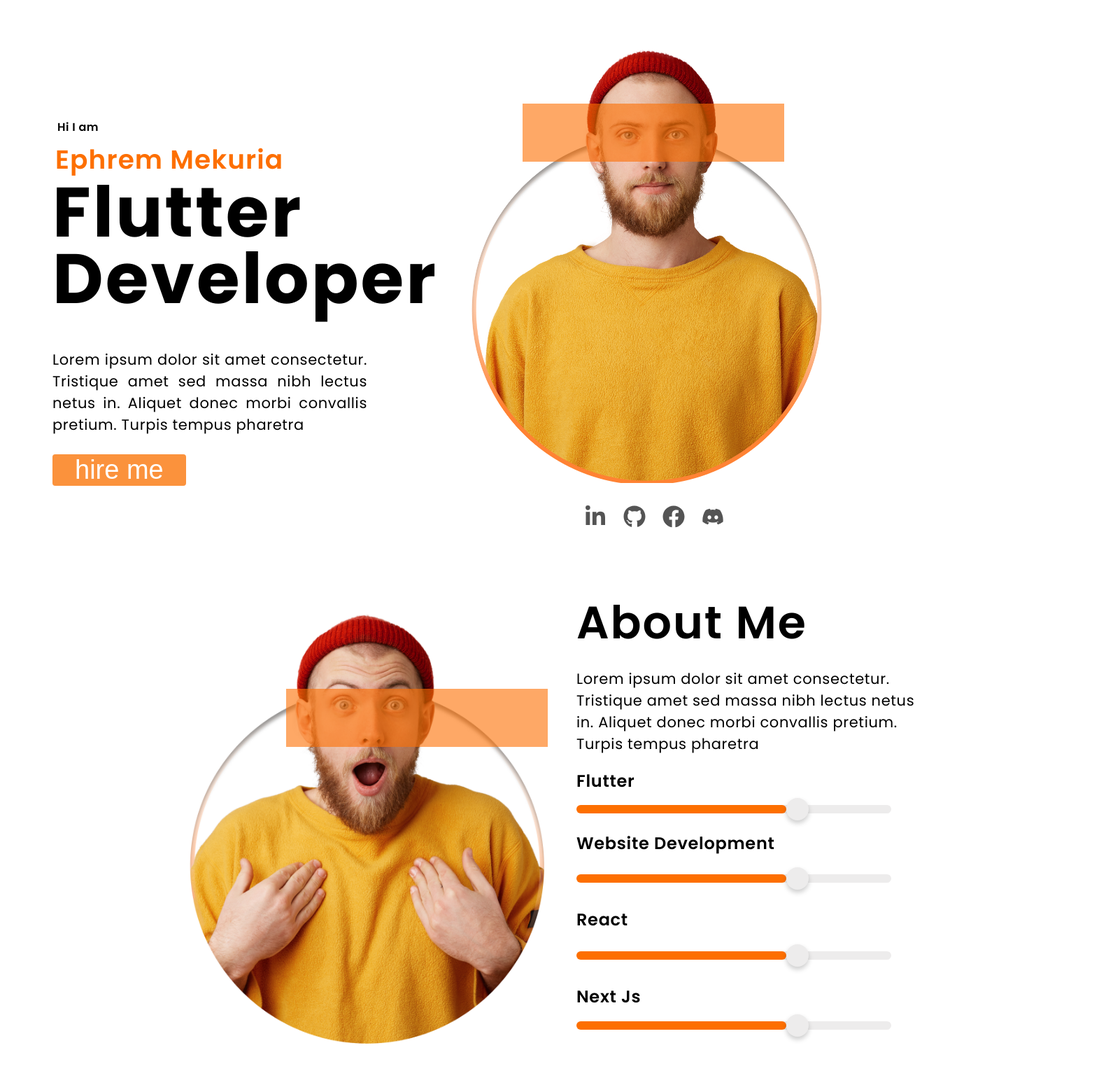
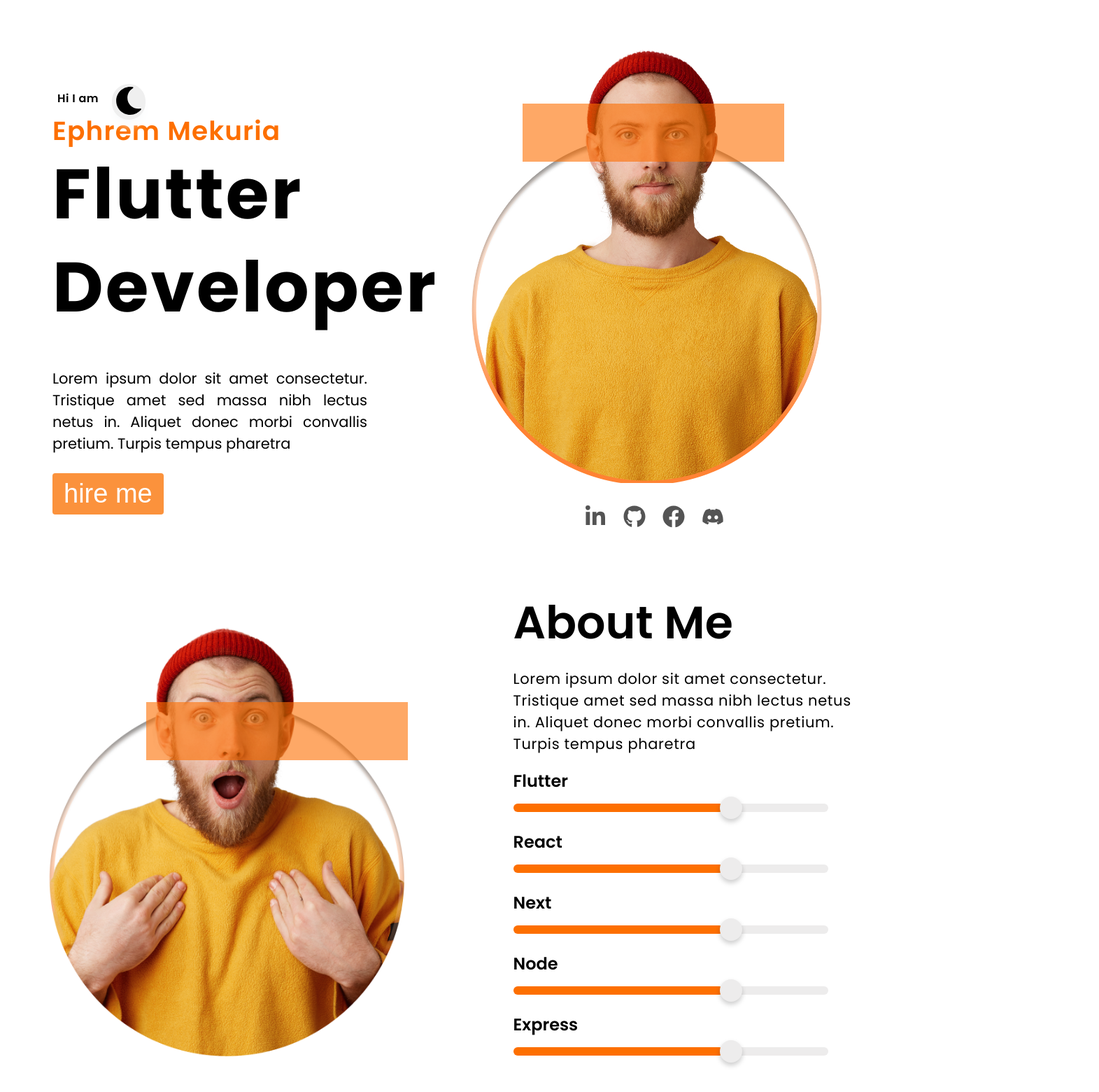
Before and after one commit to ephrem-del/portfolio, a Next.js app: page / in a window 1280 px wide. Shown: the part 200-1760 px from the top of the page at 70% size, 1571 px wide, since content can reach past the window. Before the commit the page ends 1723 px from the top, so only its background shows below. Built offline with nearby package versions, Linux system fonts and the light colour scheme.

Commit message:
adjusting and toggling theme

```diff
--- a/app/layout.tsx
+++ b/app/layout.tsx
@@ -10,6 +10,16 @@ export const metadata: Metadata = {
   description: "Ephrem mekurias personal portfolio website",
 };
 
+const setThemeScript = `(function(){
+const theme = localStorage.theme;
+const prefersDarkMode = window.matchMedia('(prefers-color-scheme:dark)').matches;
+if(theme==='dark' || (!theme && prefersDarkMode)){
+document.documentElement.classList.add('dark')
+} else {
+ document.documentElement.classList.remove('dark')
+ }
+})();
+ `;
 export default function RootLayout({
   children,
 }: Readonly<{
@@ -17,8 +27,11 @@ export default function RootLayout({
 }>) {
   return (
     <html lang="en">
+      <head>
+        <script dangerouslySetInnerHTML={{ __html: setThemeScript }} />
+      </head>
       <body
-        className={`${inter.className} flex flex-col items-center justify-center gap-[50px] pt-[12px] bg-white desktop:space-y-[120px] desktop:pt-[30px] `}
+        className={`${inter.className} flex flex-col items-center justify-center gap-[50px] pt-[12px]  bg-white dark:bg-bg-gray desktop:space-y-[120px] desktop:pt-[30px] `}
       >
         <Navbar />
         {children}
--- a/components/aboutMe/AboutMe.tsx
+++ b/components/aboutMe/AboutMe.tsx
@@ -1,67 +1,52 @@
+import Image from "next/image";
 import React from "react";
+
+const skills = ["Flutter", "React", "Next", "Node", "Express"];
 
 const AboutMe = () => {
   return (
-    <div className="hidden desktop:flex">
+    <div className="">
       <div
         id="about-me"
-        className={` flex flex-col items-center justify-center gap-[30px] px-[20%] text-46xl font-nav-bar-text-21 desktop:flex-row`}
+        className={` flex flex-col items-center justify-center dark:text-white gap-[140px] px-[5%]  font-nav-bar-text-21 tablet:flex-row tablet:px-[20%]`}
       >
-        <div className="h-[617.2px] w-[538px] relative min-w-[538px] max-w-full">
-          <img
+        <div className="hidden tablet:flex">
+          <div className="h-[617.2px] w-[538px] relative">
+            <Image
               className="w-full h-full object-cover"
               loading="lazy"
-            alt=""
+              fill
+              alt="personal image"
               src="/group-7@2x.png"
             />
             <div className="absolute top-[111px] left-[153px] bg-darkorange-200 w-[374px] h-[83px] z-[1]" />
           </div>
-        <div className="flex flex-col justify-start pb-[42px] box-border min-w-[491px] mq925:pb-[27px] mq925:box-border mq925:min-w-full">
+        </div>
+        <div className="flex flex-col justify-start pb-[42px] box-border tablet:min-w-[491px] ">
           <div className=" flex flex-col gap-[15px] max-w-full">
-            <h1 className="m-0 relative text-inherit tracking-[0.03em] font-semibold font-[inherit] inline-block max-w-full mq925:text-33xl mq450:text-20xl">{`About Me `}</h1>
+            <h1 className="m-0 relative font-semibold font-[inherit] inline-block max-w-full tablet:text-46xl ">{`About Me `}</h1>
             <div className="flex flex-col items-start justify-start gap-5 text-2xl">
               <div className=" tracking-[0.03em] mq450:text-mid">
                 Lorem ipsum dolor sit amet consectetur. Tristique amet sed massa
                 nibh lectus netus in. Aliquet donec morbi convallis pretium.
                 Turpis tempus pharetra
               </div>
-              <div className="self-stretch flex flex-col items-start justify-center gap-[15px] text-5xl">
-                <div className="flex flex-col gap-[7px]">
-                  <div className="tracking-[0.03em] font-semibold inline-block min-w-[35px] mq450:text-lgi">
-                    Flutter
+              <div className="flex flex-col items-start justify-center gap-[15px] tablet:text-5xl">
+                {skills.map((skill) => (
+                  <div
+                    key={""}
+                    className="flex flex-col gap-2 tablet:gap-[5px]"
+                  >
+                    <div className=" font-semibold inline-block min-w-[35px]">
+                      {skill}
                     </div>
                     <div className="h-8 relative">
-                    <div className="absolute top-[10px] left-[20px] rounded-md bg-whitesmoke-200 w-[430px] h-3" />
-                    <div className="absolute top-[10px] left-[0px] rounded-md bg-darkorange-100 w-[300px] h-3 z-[1]" />
-                    <div className="absolute top-[0px] left-[300px] shadow-[0px_4px_7px_rgba(0,_0,_0,_0.2)] rounded-[50%] bg-whitesmoke-200 border-darkorange-100 border-[0px] border-solid box-border w-8 h-8 z-[2]" />
+                      <div className="absolute top-[10px] left-[20px] rounded-md bg-whitesmoke-200 w-[300px] h-2 tablet:w-[430px] tablet:h-3" />
+                      <div className="absolute top-[10px] left-[0px] rounded-md bg-darkorange-100 w-[200px] h-2 tablet:w-[300px] tablet:h-3 z-[1]" />
+                      <div className="absolute top-[3px] left-[195px] shadow-[0px_4px_7px_rgba(0,_0,_0,_0.2)] rounded-[50%] bg-whitesmoke-200 border-darkorange-100 border-[0px] border-solid box-border z-[2] w-5 h-5 tablet:w-8 tablet:h-8 tablet:left-[295px] tablet:top-[0px] " />
                     </div>
                   </div>
-                <div className="self-stretch flex flex-col items-start justify-start pt-0 px-0 pb-2.5 gap-[17px]">
-                  <div className="relative tracking-[0.03em] font-semibold mq450:text-lgi">
-                    Website Development
-                  </div>
-                  <div className="h-8 relative">
-                    <div className="absolute top-[10px] left-[20px] rounded-md bg-whitesmoke-200 w-[430px] h-3" />
-                    <div className="absolute top-[10px] left-[0px] rounded-md bg-darkorange-100 w-[300px] h-3 z-[1]" />
-                    <div className="absolute top-[0px] left-[300px] shadow-[0px_4px_7px_rgba(0,_0,_0,_0.2)] rounded-[50%] bg-whitesmoke-200 border-darkorange-100 border-[0px] border-solid box-border w-8 h-8 z-[2]" />
-                  </div>
-                </div>
-                <div className="self-stretch flex flex-col items-start justify-start pt-0 px-0 pb-2.5 gap-[18px]">
-                  <div className="relative tracking-[0.03em] font-semibold mq450:text-lgi">{`React `}</div>
-                  <div className="h-8 relative">
-                    <div className="absolute top-[10px] left-[20px] rounded-md bg-whitesmoke-200 w-[430px] h-3" />
-                    <div className="absolute top-[10px] left-[0px] rounded-md bg-darkorange-100 w-[300px] h-3 z-[1]" />
-                    <div className="absolute top-[0px] left-[300px] shadow-[0px_4px_7px_rgba(0,_0,_0,_0.2)] rounded-[50%] bg-whitesmoke-200 border-darkorange-100 border-[0px] border-solid box-border w-8 h-8 z-[2]" />
-                  </div>
-                </div>
-                <div className="self-stretch flex flex-col items-start justify-start gap-2">
-                  <div className="relative tracking-[0.03em] font-semibold mq450:text-lgi">{`Next Js `}</div>
-                  <div className="h-8 relative">
-                    <div className="absolute top-[10px] left-[20px] rounded-md bg-whitesmoke-200 w-[430px] h-3" />
-                    <div className="absolute top-[10px] left-[0px] rounded-md bg-darkorange-100 w-[300px] h-3 z-[1]" />
-                    <div className="absolute top-[0px] left-[300px] shadow-[0px_4px_7px_rgba(0,_0,_0,_0.2)] rounded-[50%] bg-whitesmoke-200 border-darkorange-100 border-[0px] border-solid box-border w-8 h-8 z-[2]" />
-                  </div>
-                </div>
+                ))}
               </div>
             </div>
           </div>
--- a/components/hero/Hero.tsx
+++ b/components/hero/Hero.tsx
@@ -1,38 +1,43 @@
 import React from "react";
 import SocialLinks from "./social-links";
+import Image from "next/image";
+import ToggleTheme from "../themeToggle/theme";
 
 const Hero = () => {
   return (
     <>
+      <div className="fixed flex items-center justify-center top-[7rem] left-[1rem] cursor-pointer desktop:top-[20rem] desktop:left-[10rem]">
+        <ToggleTheme />
+      </div>
       <div
         id="hero"
-        className={`flex flex-col-reverse items-center justify-center px-[20%] font-nav-bar-text-21 desktop:flex-row desktop:gap-[140px] `}
+        className={`flex flex-col-reverse items-center justify-center px-[5%] gap-10 font-nav-bar-text-21 dark:text-white tablet:flex-row tablet:gap-[140px] desktop:px-[20%]`}
       >
         <div className="w-full flex flex-col desktop:min-w-[450px] ">
           <div className="flex flex-col desktop:gap-[40px] desktop:max-w-full ">
             <div className=" flex flex-col items-start justify-start gap-1.5 desktop:max-w-full desktop:self-stretch">
-              <div className="flex flex-row items-center justify-center py-0 px-[7px] desktop:items-start desktop:justify-start">
-                <div className="tracking-[0.03em] font-semibold inline-block desktop:min-w-[90px]">{`Hi I am `}</div>
+              <div className="flex flex-row items-start justify-start desktop:px-[7px] ">
+                <div className="tracking-[0.03em] font-semibold inline-block  desktop:min-w-[90px]">{`Hi I am `}</div>
               </div>
               <div className="flex flex-col items-start justify-start max-w-full desktop:text-13xl">
-                <div className="flex flex-row items-start justify-start py-0 px-1 box-border max-w-full">
+                <div className="flex flex-row items-start justify-start box-border max-w-full">
                   <h3 className="m-0 tracking-[0.03em] font-semibold font-[inherit]  text-darkorange-100 ">{`Ephrem Mekuria `}</h3>
                 </div>
-                <div className="flex flex-col items-start justify-start desktop:mt-[-13px] desktop:text-81xl">
-                  <h1 className="m-0  text-inherit tracking-[0.03em] leading-[120%] font-bold font-[inherit] desktop:inline-block desktop:max-w-full desktop:w-[500px]">{`Flutter`}</h1>
-                  <div className=" flex flex-row justify-end mt-[-25px] desktop:self-stretch">
-                    <h1 className="m-0 text-inherit tracking-[0.03em] leading-[120%] font-bold font-[inherit] ">{`Developer `}</h1>
+                <div className="flex items-start justify-start gap-2 desktop:mt-[-13px] desktop:text-81xl desktop:flex-col">
+                  <h1 className="text-inherit tracking-[0.03em] font-bold font-[inherit] desktop:inline-block desktop:max-w-full desktop:w-[500px] desktop:m-0">{`Flutter`}</h1>
+                  <div className=" flex flex-row justify-end desktop:mt-[-25px] desktop:self-stretch">
+                    <h1 className="text-inherit tracking-[0.03em] font-bold font-[inherit] desktop:m-0 ">{`Developer `}</h1>
                   </div>
                 </div>
               </div>
             </div>
-            <div className="flex flex-col items-start justify-start gap-[27px] max-w-full text-justify text-2xl">
-              <div className="self-stretch tracking-[0.03em] ">
+            <div className="flex flex-col items-start justify-start gap-[27px] max-w-full text-justify">
+              <div className="self-stretch text-mid desktop:text-2xl">
                 Lorem ipsum dolor sit amet consectetur. Tristique amet sed massa
                 nibh lectus netus in. Aliquet donec morbi convallis pretium.
                 Turpis tempus pharetra
               </div>
-              <button className=" bg-orange-400 rounded text-19xl px-[2rem] text-white">
+              <button className=" bg-orange-400 rounded text-lgi px-[1rem] py-[.5rem] text-white desktop:text-19xl ">
                 hire me
               </button>
             </div>
@@ -40,19 +45,22 @@ const Hero = () => {
         </div>
         <div>
           <div className="h-[300px] w-[250px] relative max-w-full desktop:min-w-[538px] desktop:h-[620px] desktop:w-[540px]  ">
-            <img
-              className="w-full h-full object-cover"
+            <Image
+              className="object-cover"
               loading="lazy"
-              alt=""
+              fill
+              alt="personal image"
               src="/group-2@2x.png"
             />
             <div className="hidden desktop:flex">
               <div className="absolute top-[78px] left-[82px] bg-darkorange-200 w-[374px] h-[83px] z-[1]" />
             </div>
           </div>
-          <div className="flex items-center justify-center gap-5 my-8 w-full">
-            <div className="rounded-full cursor-pointer">
-              <SocialLinks />
+          <div className="hidden tablet:flex">
+            <div className="flex items-center justify-center gap-5 my-8 w-full">
+              <div className="rounded-full cursor-pointer">
+                <SocialLinks />
+              </div>
             </div>
           </div>
         </div>
--- a/components/hero/social-links.tsx
+++ b/components/hero/social-links.tsx
@@ -16,7 +16,7 @@ const SocialLinks = () => {
         const LinkIcon = socialLink.icon;
         return (
           <Link key={socialLink.id} href={socialLink.href} className=" ">
-            <LinkIcon className="mx-3 size-5 text-dimgray hover:text-blue-800 desktop:size-8" />
+            <LinkIcon className="mx-3 size-5 text-dimgray dark:text-blue-400 hover:text-blue-800 desktop:size-8" />
           </Link>
         );
       })}
--- a/components/navigation/Navbar.tsx
+++ b/components/navigation/Navbar.tsx
@@ -7,18 +7,10 @@ import NavLinks from "./nav-links";
 import SideNav from "./side-navigation";
 
 const Navbar = () => {
-  const [nav, setNav] = useState(false);
   const [isScrolled, setIsScrolled] = useState(false);
 
   const desktopClassName =
-    "[text-decoration:none] tracking-[0.03em] text-5xl font-nav-bar-text-21 px-[12px] cursor-pointer hover:text-blue-600 text-nowrap";
-
-  const mobileClassName =
-    "[text-decoration:none] tracking-[0.03em] text-lgi text-black font-nav-bar-text-21 px-[12px] cursor-pointer text-nowrap";
-
-  const handleNav = () => {
-    setNav(!nav);
-  };
+    "[text-decoration:none] tracking-[0.03em] text-5xl font-nav-bar-text-21 dark:text-white px-[12px] cursor-pointer hover:text-blue-600 text-nowrap";
 
   useEffect(() => {
     const handleScroll = () => {
@@ -34,14 +26,14 @@ const Navbar = () => {
     return () => {
       window.removeEventListener("scroll", handleScroll);
     };
-  }, [isScrolled]);
+  }, []);
 
   return (
     <header
       className={`${
         isScrolled
-          ? "w-full gap-[65px] flex items-center justify-center  bg-gainsboro-200  pt-3 pb-2 z-50 fixed top-0 transition ease-in-out duration-700 desktop:justify-center desktop:gap-0"
-          : "w-full flex flex-row items-center justify-center gap-[65px] desktop:gap-0 "
+          ? "w-full gap-[60px] flex items-center justify-center bg-gainsboro-200 dark:bg-gray-100 pt-3 pb-2 z-50 fixed top-0 transition ease-in-out duration-700 desktop:justify-center desktop:gap-0"
+          : "w-full flex flex-row items-center justify-center gap-[60px] dark:text-white tablet:gap-[30px] tablet:px-5 desktop:gap-0 desktop:px-0 "
       }`}
     >
       <div className="flex flex-col items-start justify-start">
@@ -60,7 +52,7 @@ const Navbar = () => {
           </div>
         </div>
       </div>
-      <nav className="flex flex-col items-start justify-start mq450:hidden">
+      <nav className="hidden tablet:flex tablet:flex-col tablet:items-start tablet:justify-start">
         <nav className=" flex flex-row items-start justify-start">
           <div className="flex flex-row items-center justify-start cursor-pointer">
             <NavLinks desktopClassName={desktopClassName} />
--- a/components/navigation/nav-links.tsx
+++ b/components/navigation/nav-links.tsx
@@ -41,7 +41,7 @@ const NavLinks: React.FC<NavbarProps> = ({
             className={
               desktopClassName
                 ? clsx(desktopClassName, {
-                    "bg-sky-100 text-blue-600": pathname === link.href,
+                    " text-blue-600": pathname === link.href,
                   })
                 : navLinksForMobile
             }
--- a/components/themeToggle/Theme.tsx
+++ b/components/themeToggle/Theme.tsx
@@ -3,15 +3,36 @@ import React, { useEffect, useState } from "react";
 import { FaMoon, FaSun } from "react-icons/fa";
 
 const ToggleTheme = () => {
-  const [theme, setTheme] = useState("light");
+  const [theme, setTheme] = useState<string | null>(null);
 
-  function toggleClick() {}
+  function toggleClick() {
 
-  useEffect(() => {}, []);
+    if (theme === "dark") {
+      document.documentElement.classList.remove("dark");
+      localStorage.theme = "light";
+      setTheme("light");
+    } else {
+      document.documentElement.classList.add("dark");
+      localStorage.theme = "dark";
+      setTheme("dark");
+    }
+  }
+
+  useEffect(() => {
+    const currentTheme =
+      localStorage.theme ||
+      (window.matchMedia("(prefers-color-scheme:dark)").matches
+        ? "dark"
+        : "light");
+    setTheme(currentTheme);
+  }, []);
 
   return (
-    <button onClick={toggleClick}>
-      {theme == "light" ? <FaMoon /> : <FaSun />}
+    <button
+      onClick={toggleClick}
+      className="rounded-full shadow-lg shadow-gray-50 p-1 cursor-pointer "
+    >
+      {theme == "light" ? <FaMoon className="size-6 desktop:size-10 "  /> : <FaSun  className="size-6 desktop:size-10 "  color="gray" />}
     </button>
   );
 };
--- a/tailwind.config.ts
+++ b/tailwind.config.ts
@@ -1,21 +1,7 @@
 import type { Config } from "tailwindcss";
 
 const config: Config = {
-  // darkMode:'class',
-  // content: [
-  //   "./pages/**/*.{js,ts,jsx,tsx,mdx}",
-  //   "./components/**/*.{js,ts,jsx,tsx,mdx}",
-  //   "./app/**/*.{js,ts,jsx,tsx,mdx}",
-  // ],
-  // theme: {
-  //   extend: {
-  //     fontFamily: {
-  //       montserrat: ["Montserrat", "sans-serif"],
-  //     },
-  //   },
-  // },
-  // plugins: [],
-
+  darkMode: "class",
   content: [
     "./pages/**/*.{js,ts,jsx,tsx,mdx}",
     "./components/**/*.{js,ts,jsx,tsx,mdx}",
@@ -95,23 +81,16 @@ const config: Config = {
       sm: {
         max: "420px",
       },
+      tablet: "640px",
+      // => @media (min-width: 640px) { ... }
+
+      laptop: "1024px",
+      // => @media (min-width: 1024px) { ... }
+
       desktop: "1280px",
       // => @media (min-width: 1280px) { ... }
     },
 
-    // screens: {
-    //   mq450: {
-    //     raw: "screen and (max-width: 450px)",
-    //   },
-    //   tablet: "640px",
-    //   // => @media (min-width: 640px) { ... }
-
-    //   laptop: "1024px",
-    //   // => @media (min-width: 1024px) { ... }
-
-    //   desktop: "1280px",
-    //   // => @media (min-width: 1280px) { ... }
-    // },
   },
   corePlugins: {
     preflight: false,
```
Also changed, not shown: components/navigation/side-navigation.tsx (+7 -40 lines), components/services/service-card.tsx (added, +39 -0 lines), components/services/services.tsx (added, +7 -0 lines). Lines whose indentation alone changed are shown as unchanged.
